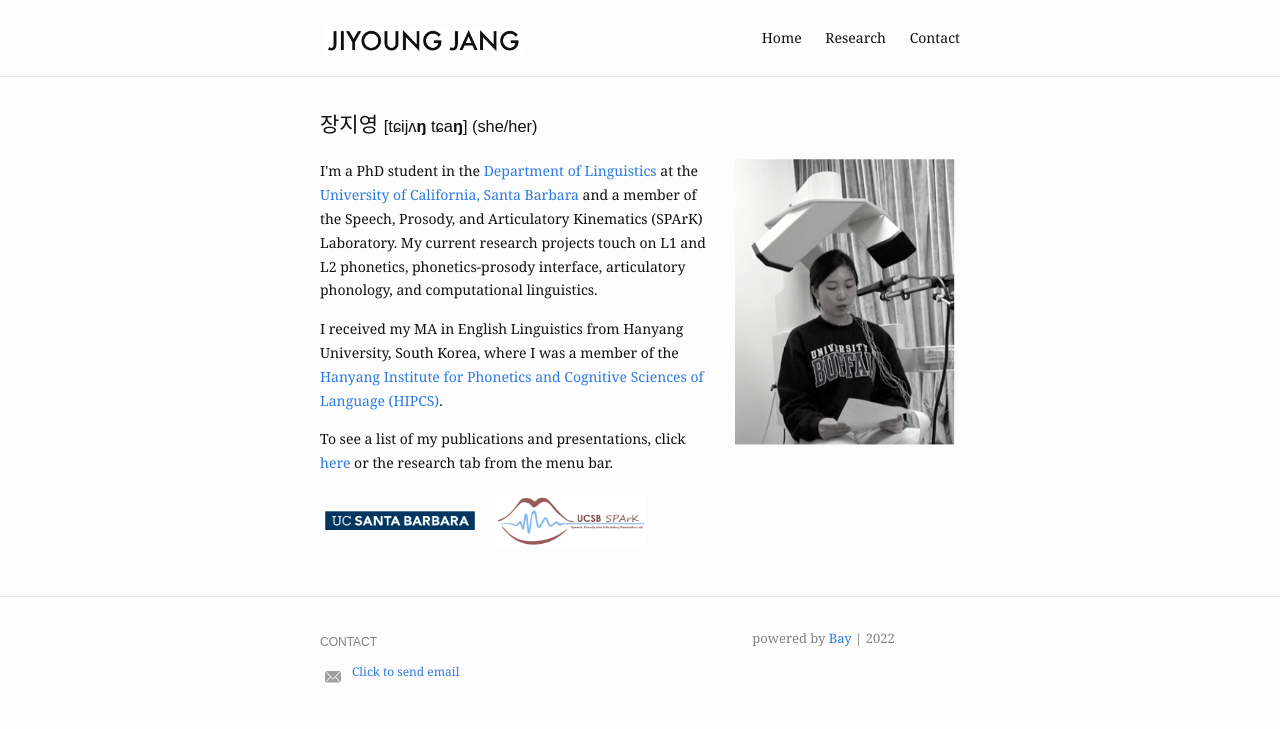
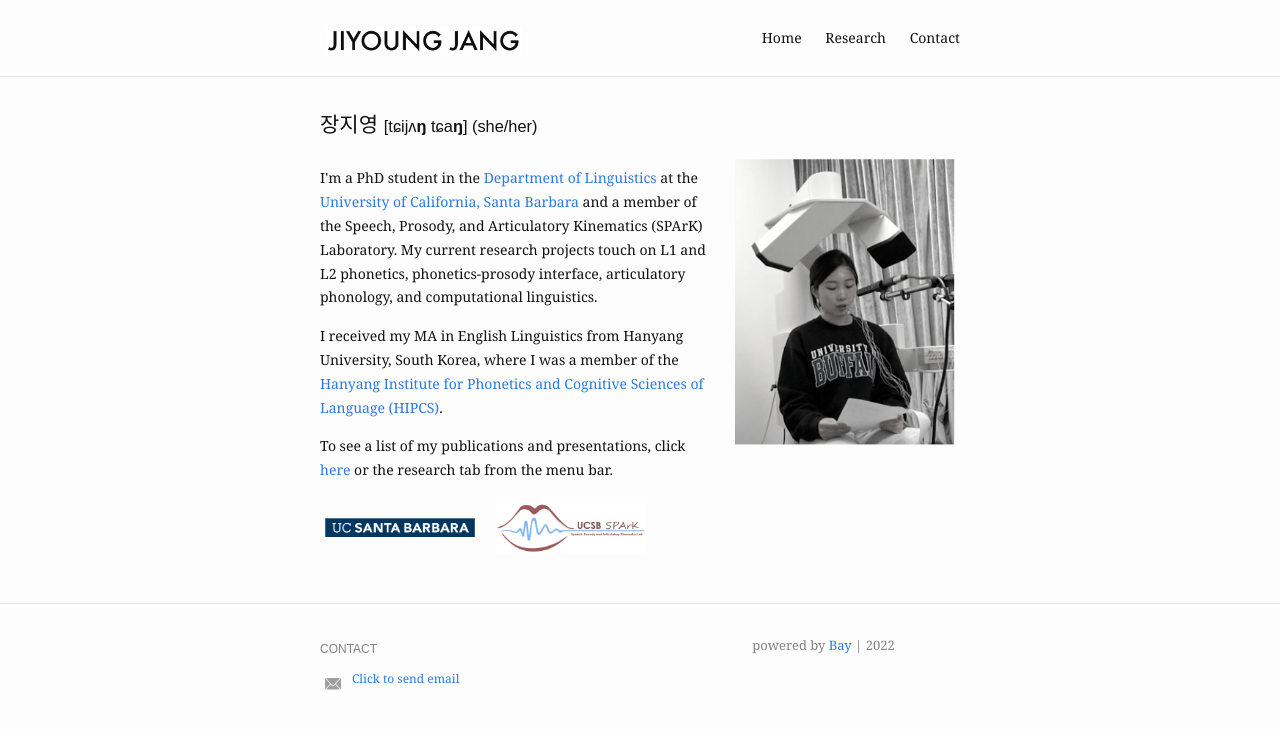
Before and after one commit to jiyoungj/jiyoungj.github.io, a Jekyll site: the page built from index.md, in a window 1280 px wide. Shown: the top 729 px of the page. Built offline with Jekyll 4.4.1, drawn with Linux system fonts in a browser that asks for light colours.

Commit message:
Update index.md

```diff
--- a/index.md
+++ b/index.md
@@ -7,10 +7,8 @@ profile_picture:
 
 <h2 style="display:inline;">장지영 </h2><h3 style="display:inline;">[tɕijʌ<b>ŋ</b> tɕa<b>ŋ</b>] (she/her)</h3>
 
-<h6 style="font-size:1px"><br></h6>
-
 <p>
-  I'm a PhD student in the <a href="https://www.linguistics.ucsb.edu">Department of Linguistics</a> at the <a href="https://www.ucsb.edu">University of California, Santa Barbara</a> and a member of the Speech, Prosody, and Articulatory Kinematics (SPArK) Laboratory. My current research projects touch on L1 and L2 phonetics, phonetics-prosody interface, articulatory phonology, and computational linguistics.
+  <br>I'm a PhD student in the <a href="https://www.linguistics.ucsb.edu">Department of Linguistics</a> at the <a href="https://www.ucsb.edu">University of California, Santa Barbara</a> and a member of the Speech, Prosody, and Articulatory Kinematics (SPArK) Laboratory. My current research projects touch on L1 and L2 phonetics, phonetics-prosody interface, articulatory phonology, and computational linguistics.
 </p>
 
 <p>
```
